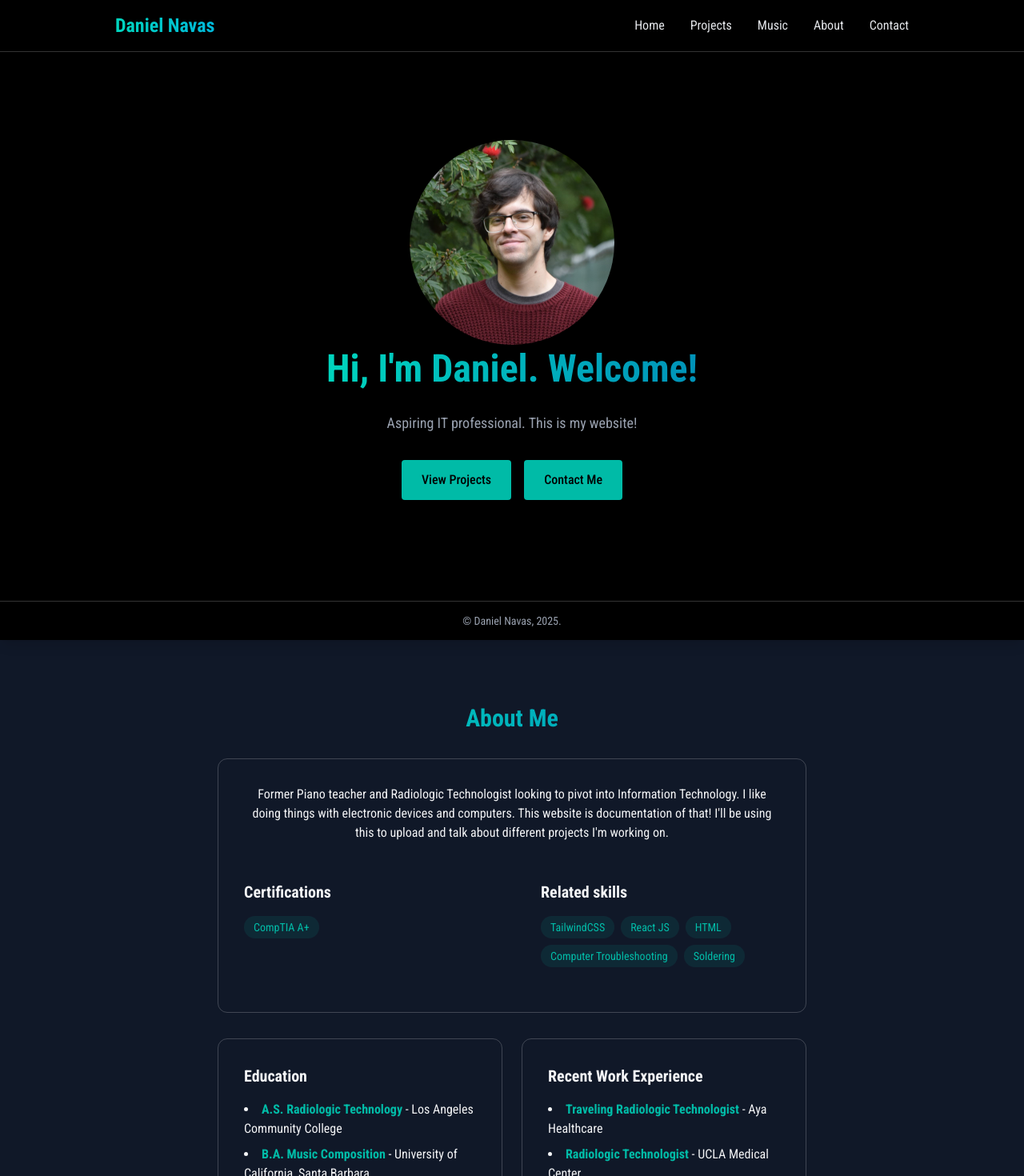
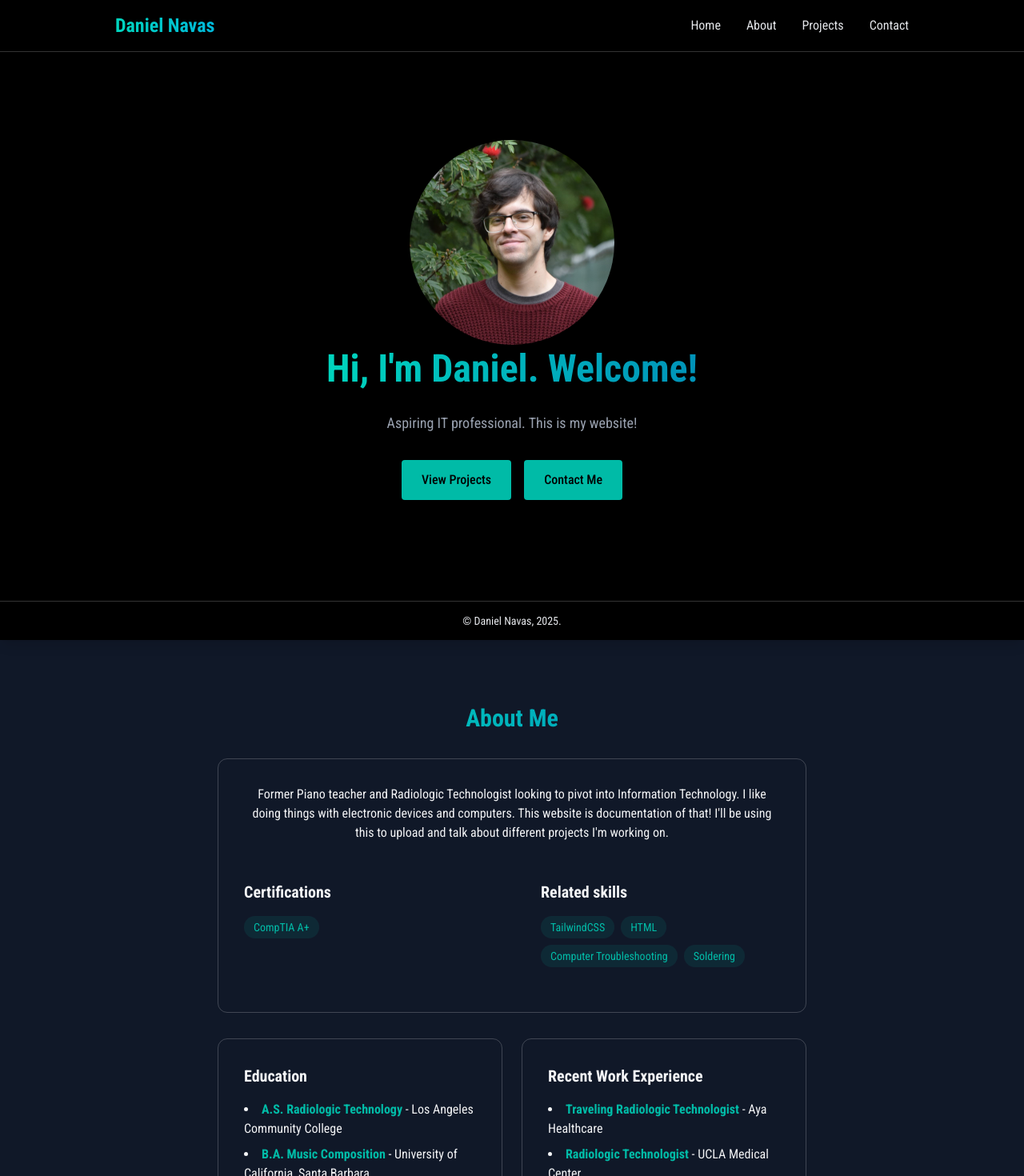
Before and after one commit to danielnavas/website, a React (Vite) app: page / in a window 1280 px wide. Shown: the top 1470 px of the page at 80% size. Built offline with nearby package versions, Linux system fonts and the light colour scheme.

Commit message:
updated jsx files

```diff
--- a/src/components/IntroScreen.jsx
+++ b/src/components/IntroScreen.jsx
@@ -23,12 +23,12 @@ export const IntroScreen = ( {onComplete}) => {
         }, [onComplete]);
 
     return (
-        <div className="fixed inset-0 z-50 bg-#fff8e7 text-teal-100 flex flex-col items-center justify-center">
+        <div className="fixed inset-0 z-50 bg-#black text-teal-100 flex flex-col items-center justify-center">
             <div className="mb-4 text-4xl font-mono font-bold">
                 {text} <span className="animate-blink ml-1"> | </span>
                 </div>
             <div className="w-[300px] h-[4px] bg-black rounded relative overflow-hidden">
-                <div className="w-[50%] h-full bg-teal-500 shadow-[0_0_100px_#355e3b] animate-loading-bar"></div>
+                <div className="w-[40%] h-full bg-teal-500 shadow-[0_0_100px_#355e3b] animate-loading-bar"></div>
             </div>
         </div>
     );
--- a/src/components/Navbar.jsx
+++ b/src/components/Navbar.jsx
@@ -27,18 +27,13 @@ export const Navbar =({ menuOpen, setMenuOpen}) => {
                         </a>
 
                         <a
-                            href="#projects"
-                            className="text-gray-200 hover:text-teal-500 transition-colors">Projects
+                            href="#about"
+                            className="text-gray-200 hover:text-teal-500 transition-colors">About
                         </a>
 
                         <a
-                            href="#music"
-                            className="text-gray-200 hover:text-teal-500 transition-colors">Music
-                        </a>
-
-                        <a
-                            href="#about"
-                            className="text-gray-200 hover:text-teal-500 transition-colors">About
+                            href="#projects"
+                            className="text-gray-200 hover:text-teal-500 transition-colors">Projects
                         </a>
 
                         <a
--- a/src/components/sections/About.jsx
+++ b/src/components/sections/About.jsx
@@ -5,7 +5,7 @@ export const About = () => {
 
         const Certifications = ["CompTIA A+"];
 
-        const OtherSkills = ["TailwindCSS", "React JS", "HTML", "Computer Troubleshooting", "Soldering"];
+        const OtherSkills = ["TailwindCSS", "HTML", "Computer Troubleshooting", "Soldering"];
 
 
     return <section id="about" className="min-h-screen flex bg-gray-900 items-center justify-center py-20">
--- a/src/components/sections/Contact.jsx
+++ b/src/components/sections/Contact.jsx
@@ -33,7 +33,7 @@ export const Contact = () => {
             className="min-h-screen bg-gray-900 flex items-center justify-center py-20"
             >
                 <RevealOnScroll>
-                    <div className="px-2 w-sm md:w-150">
+                    <div className="px-2 w-xs md:w-150">
                         <h2 className="text-3xl font-bold mb-8 bg-gradient-to-r from-teal-400 to-cyan-600 bg-clip-text text-transparent text-center">
                             Get In Touch!
                         </h2>
--- a/src/components/sections/Footer.jsx
+++ b/src/components/sections/Footer.jsx
@@ -2,7 +2,7 @@ export const Footer = () => {
 
 return <footer className="fixed bottom-0 w-full z-40 bg-gray backdrop-blur-lg border-t border-white/20 shadow-lg">
     <div className="max-w-5xl mx-auto px-4 flex justify-center items-center h-12">
-        <a className="text-sm text-gray-400">
+        <a className="text-sm text-gray-200">
             &#169; Daniel Navas, 2025.
         </a>
     </div>
--- a/src/index.css
+++ b/src/index.css
@@ -6,6 +6,7 @@ html, body{
   font-family: "Roboto Condensed", serif;
   background: #0a0a0a;
   color: #808080;
+  scroll-behavior: smooth;
 }
 
 
@@ -20,7 +21,7 @@ html, body{
   }
 
   .animate-loading-bar {
-    animation: loading 0.7s ease infinite;
+    animation: loading 0.8s ease infinite;
 }
 
   @keyframes blink {
```
